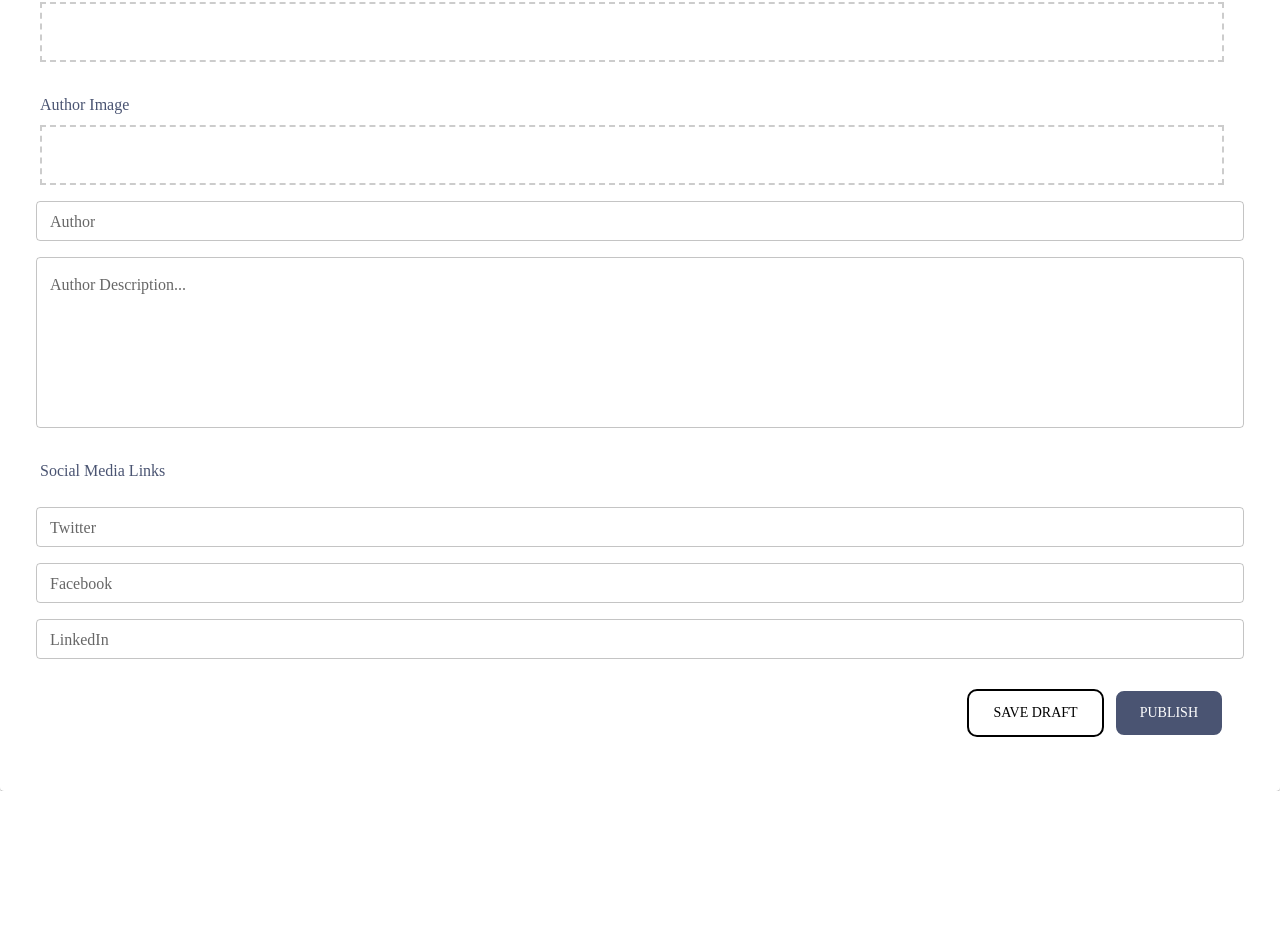
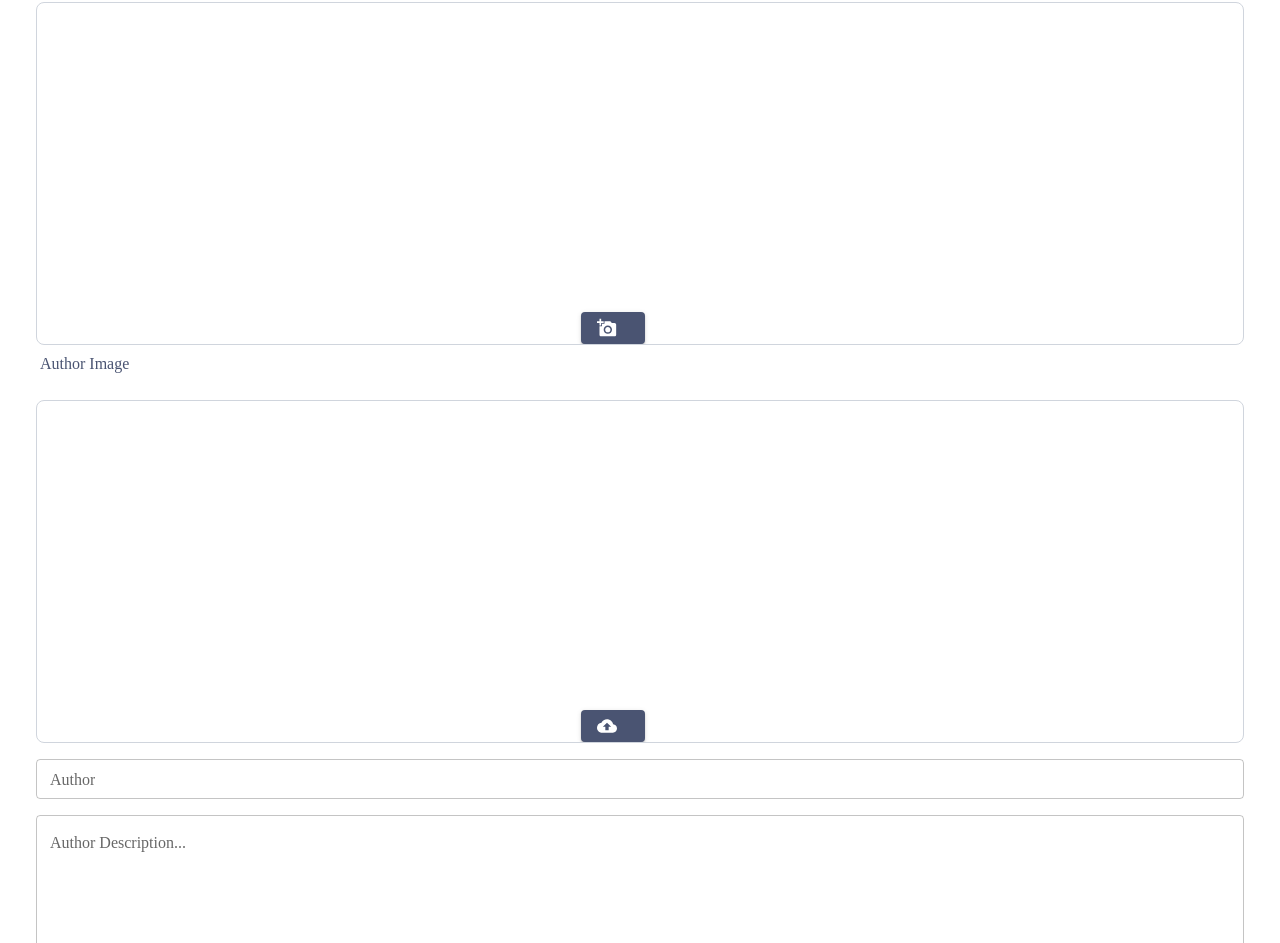
Before and after one commit to Software-Lifecycle-Consultants/slc-open-hms, a Next.js app: page /admin/blog in a window 1280 px wide. Shown: the part 479-1422 px from the top of the page. Before the commit the page ends 1270 px from the top, so only its background shows below. Built offline with nearby package versions, Linux system fonts and the light colour scheme.

Commit message:
Add image uploader to admin blog page

```diff
--- a/app/admin/components/blog/BlogForm.tsx
+++ b/app/admin/components/blog/BlogForm.tsx
@@ -13,6 +13,9 @@ import { useState } from "react";
 import dynamic from "next/dynamic";
 import Autocomplete from "@mui/material/Autocomplete";
 import { mulish } from "@/app/fonts";
+import AddAPhotoIcon from "@mui/icons-material/AddAPhoto";
+import { styled } from "@mui/material/styles";
+import CloudUploadIcon from "@mui/icons-material/CloudUpload";
 
 const TextEditor = dynamic(() => import("./TextEditor"), {
   ssr: false,
@@ -29,6 +32,18 @@ interface BlogFormValues {
   facebook: string;
   linkedin: string;
 }
+
+const VisuallyHiddenInput = styled("input")({
+  clip: "rect(0 0 0 0)",
+  clipPath: "inset(50%)",
+  height: 1,
+  overflow: "hidden",
+  position: "absolute",
+  bottom: 0,
+  left: 0,
+  whiteSpace: "nowrap",
+  width: 1,
+});
 
 const BlogForm: React.FC = () => {
   const [formValues, setFormValues] = useState<BlogFormValues>({
@@ -140,7 +155,10 @@ const BlogForm: React.FC = () => {
               />
             </Grid>
             <Grid item>
-              <TextEditor onBodyChange={handleBodyChange} />
+              <TextEditor
+                onBodyChange={handleBodyChange}
+                bodyContent={formValues.bodyContent}
+              />
             </Grid>
 
             <Typography
@@ -155,21 +173,6 @@ const BlogForm: React.FC = () => {
             >
               Cover Image
             </Typography>
-
-            <Grid
-              item
-              sx={{
-                border: "2px dashed #ccc",
-                padding: "40px",
-                display: "block",
-                margin: "20px",
-                alignItems: "center",
-                justifyContent: "center",
-                textAlign: "center",
-              }}
-            >
-              {/* Image Upload */}
-            </Grid>
           </Grid>
 
           <Grid
@@ -181,6 +184,36 @@ const BlogForm: React.FC = () => {
               marginBottom: "20px",
             }}
           >
+            <Grid item xs={12} sm={12} md={12} lg={12}>
+              <Card
+                elevation={0}
+                sx={{
+                  height: "auto",
+                  Width: "auto",
+                  border: "1px solid",
+                  borderRadius: "8px",
+                  borderColor: "#D0D5DD",
+                  flexShrink: "0",
+                  paddingTop: "25%",
+                  paddingLeft: "45%",
+                }}
+              >
+                <Button
+                  sx={{
+                    marginTop: "7px",
+                    backgroundColor: "#4A5472",
+                  }}
+                  component="label"
+                  role={undefined}
+                  variant="contained"
+                  tabIndex={-1}
+                  startIcon={<AddAPhotoIcon />}
+                >
+                  <VisuallyHiddenInput type="file" />
+                </Button>
+              </Card>
+            </Grid>
+
             <Typography
               variant="h3"
               className={mulish.className}
@@ -194,21 +227,36 @@ const BlogForm: React.FC = () => {
               Author Image
             </Typography>
 
-            <Grid
-              item
-              sx={{
-                border: "2px dashed #ccc",
-                padding: "40px",
-                display: "block",
-                marginLeft: "20px",
-                marginRight: "20px",
-                alignItems: "center",
-                justifyContent: "center",
-                textAlign: "center",
-              }}
-            >
-              {/* Image Upload */}
+            <Grid item xs={12} sm={12} md={12} lg={12} xl={12}>
+              <Card
+                elevation={0}
+                sx={{
+                  height: "auto",
+                  Width: "auto",
+                  border: "1px solid",
+                  borderRadius: "8px",
+                  borderColor: "#D0D5DD",
+                  flexShrink: "0",
+                  paddingTop: "25%",
+                  paddingLeft: "45%",
+                }}
+              >
+                <Button
+                  sx={{
+                    marginTop: "7px",
+                    backgroundColor: "#4A5472",
+                  }}
+                  component="label"
+                  role={undefined}
+                  variant="contained"
+                  tabIndex={-1}
+                  startIcon={<CloudUploadIcon />}
+                >
+                  <VisuallyHiddenInput type="file" />
+                </Button>
+              </Card>
             </Grid>
+
             <Grid item>
               <TextField
                 label="Author"
--- a/app/admin/components/blog/TextEditor.tsx
+++ b/app/admin/components/blog/TextEditor.tsx
@@ -1,38 +1,36 @@
 "use client";
-import React, { useState } from "react";
-import ReactQuill, { Quill } from "react-quill";
+import React, { useEffect } from "react";
+import ReactQuill from "react-quill";
 import "react-quill/dist/quill.snow.css";
 
 interface TextEditorProps {
   onBodyChange: (body: string) => void;
+  bodyContent: string;
 }
 
-const TextEditor: React.FC<TextEditorProps> = ({ onBodyChange }) => {
-  const [body, setBody] = useState<string>("");
-
+const TextEditor: React.FC<TextEditorProps> = ({
+  onBodyChange,
+  bodyContent,
+}) => {
   const handleBodyChange = (content: string) => {
-    setBody(content);
     onBodyChange(content);
   };
 
-  const clearContent = () => {
-    setBody("");
-    onBodyChange("");
-  };
+  useEffect(() => {
+    handleBodyChange(bodyContent);
+  }, [bodyContent]);
 
   return (
-    <>
     <div>
       <ReactQuill
         placeholder="Write something..."
         modules={modules}
         formats={formats}
         onChange={handleBodyChange}
-          value={body}
+        value={bodyContent}
         theme="snow"
       />
     </div>
-    </>
   );
 };
 
```
Lines whose indentation alone changed are shown as unchanged.
